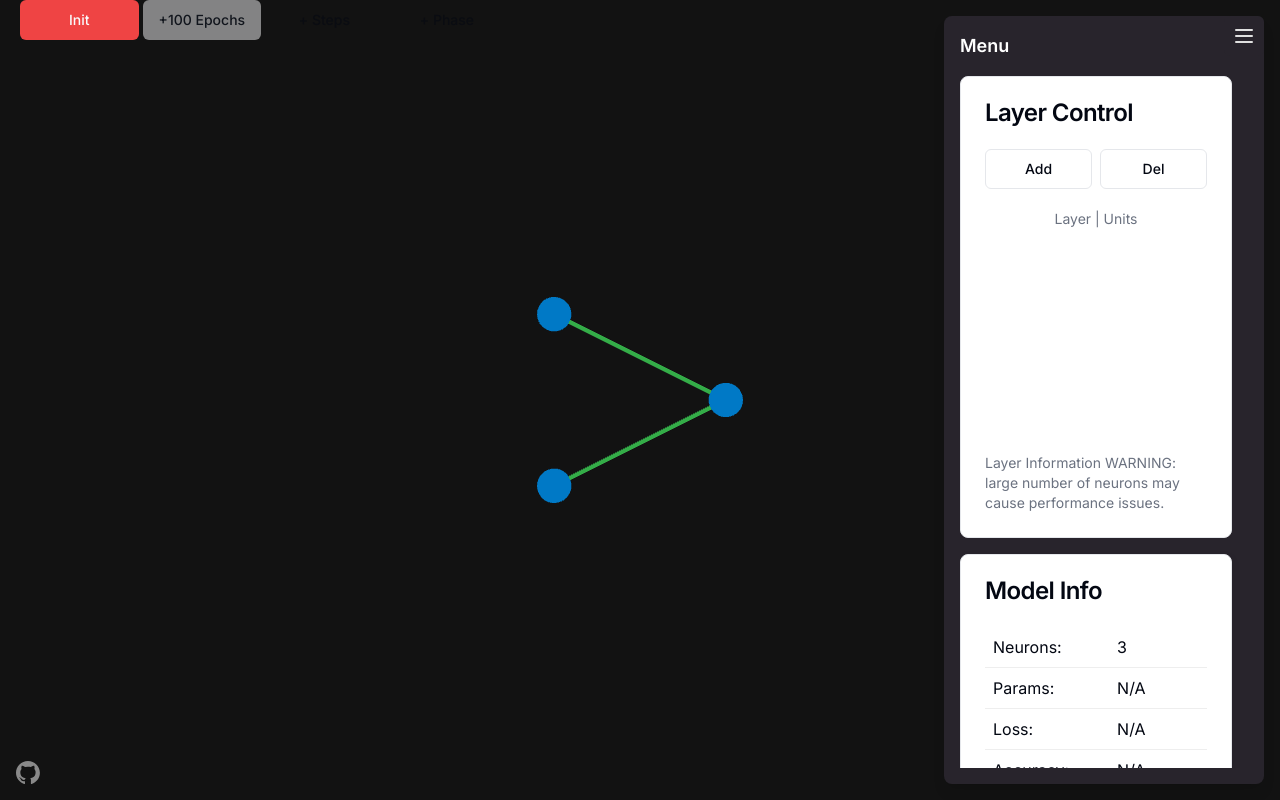
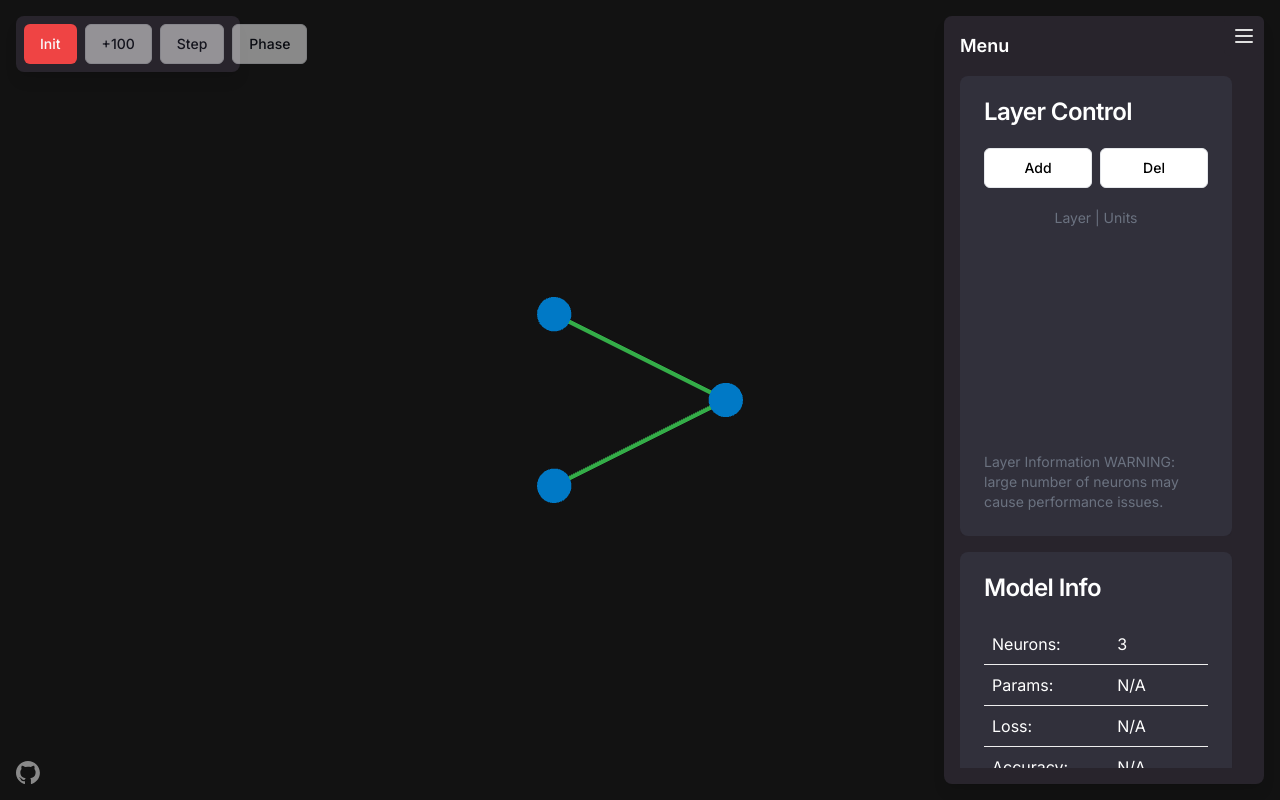
Before and after one commit to cleanupDev/nn_visualization, a Next.js app: page / in a window 1280 px wide. Built offline with nearby package versions, Linux system fonts and the light colour scheme; what @tensorflow/tfjs would draw is missing.

Commit message:
add: card bg color

```diff
--- a/components/controllPanel/ControllPanel.tsx
+++ b/components/controllPanel/ControllPanel.tsx
@@ -1,6 +1,6 @@
 "use client";
 
-import React, { useState } from "react";
+import React, { useState, useEffect } from "react";
 import { Button } from "@/components/ui/button";
 import {
   createAndCompileModel,
@@ -23,6 +23,13 @@ const ControlPanel = () => {
     setIsTraining,
     setNeurons,
   } = useModelStore();
+
+  const [isStylesLoaded, setIsStylesLoaded] = useState(false);
+
+  useEffect(() => {
+    const timer = setTimeout(() => setIsStylesLoaded(true), 50);
+    return () => clearTimeout(timer);
+  }, []);
 
   const createModel = () => {
     if (model) model.dispose();
@@ -94,25 +101,70 @@ const ControlPanel = () => {
   const addStep = async () => {};
 
   return (
-    <div className="grid grid-cols-4 gap-1">
-      <Button variant={model ? "ghost" : "destructive"} onClick={createModel}>
+    <div className="fixed top-4 left-0 w-full px-4 sm:left-1/5 sm:w-3/5 md:w-2/5 lg:left-1/5 lg:w-1/5 z-50">
+      <div className="bg-[#28242c] rounded-lg shadow-lg p-2">
+        <div className={`flex flex-wrap sm:flex-nowrap gap-2 ${isStylesLoaded ? 'opacity-100' : 'opacity-0'} transition-opacity duration-300`}>
+          <Button
+            variant={model ? "outline" : "destructive"}
+            onClick={createModel}
+            className="flex-grow basis-[calc(50%-0.25rem)] sm:basis-0 text-xs sm:text-sm"
+          >
             Init
           </Button>
           <Button
-        variant="secondary"
+            variant="outline"
             disabled={!model || is_training}
             onClick={addEpoch}
+            className="flex-grow basis-[calc(50%-0.25rem)] sm:basis-0 text-xs sm:text-sm"
           >
-        +100 Epochs
+            +100
           </Button>
-      <Button variant="ghost" disabled={!model || is_training}>
-        + Steps
+          <Button
+            variant="outline"
+            disabled={!model || is_training}
+            className="flex-grow basis-[calc(50%-0.25rem)] sm:basis-0 text-xs sm:text-sm"
+          >
+            Step
           </Button>
-      <Button variant="ghost" disabled={!model || is_training}>
-        + Phase
+          <Button
+            variant="outline"
+            disabled={!model || is_training}
+            className="flex-grow basis-[calc(50%-0.25rem)] sm:basis-0 text-xs sm:text-sm"
+          >
+            Phase
           </Button>
+        </div>
+      </div>
+      <ControlPanelStyles />
     </div>
   );
 };
 
+const controlPanelStyles = `
+  .custom-scrollbar {
+    scrollbar-width: thin;
+    scrollbar-color: #4a4550 #3a3540;
+    transition: scrollbar-color 0.3s ease;
+  }
+  .custom-scrollbar::-webkit-scrollbar {
+    width: 8px;
+  }
+  .custom-scrollbar::-webkit-scrollbar-track {
+    background: #3a3540;
+    border-radius: 4px;
+  }
+  .custom-scrollbar::-webkit-scrollbar-thumb {
+    background: #4a4550;
+    border-radius: 4px;
+    transition: background 0.3s ease;
+  }
+  .custom-scrollbar::-webkit-scrollbar-thumb:hover {
+    background: #5a5560;
+  }
+`;
+
+function ControlPanelStyles() {
+  return <style jsx global>{controlPanelStyles}</style>;
+}
+
 export default ControlPanel;
--- a/components/sidecards/LayerControllCard.tsx
+++ b/components/sidecards/LayerControllCard.tsx
@@ -31,7 +31,7 @@ const LayerControlCard = () => {
       (acc, layer) => acc + layer.neurons,
       1
     );
-    setNumNeurons(totalNeurons);
+    setNumNeurons(2 +totalNeurons);
   };
 
   const handleAddLayer = () => {
@@ -72,12 +72,12 @@ const LayerControlCard = () => {
 
   return (
     <div className="h-full overflow-auto">
-      <Card className="h-full">
+      <Card className="h-full bg-[#31303b] border-none text-white">
         <CardHeader>
           <CardTitle>Layer Control</CardTitle>
         </CardHeader>
         <CardContent>
-          <div className="grid grid-cols-2 gap-2 text-center mb-5">
+          <div className="grid grid-cols-2 gap-2 text-center mb-5 text-black">
             <Button
               variant="outline"
               id="add-layer-button"
--- a/components/sidecards/LayerInfoCard.tsx
+++ b/components/sidecards/LayerInfoCard.tsx
@@ -23,7 +23,7 @@ const LayerInfoCard = () => {
   }));
 
   return (
-    <Card className="h-full model-info-card">
+    <Card className="h-full bg-[#31303b] border-none text-white">
       <CardHeader>
         <CardTitle>Model Info</CardTitle>
       </CardHeader>
--- a/tailwind.config.ts
+++ b/tailwind.config.ts
@@ -52,6 +52,7 @@ const config = {
           DEFAULT: "hsl(var(--card))",
           foreground: "hsl(var(--card-foreground))",
         },
+        'light-grey-bg': '#31303b',
       },
       borderRadius: {
         lg: "var(--radius)",
```
Lines whose indentation alone changed are shown as unchanged.
